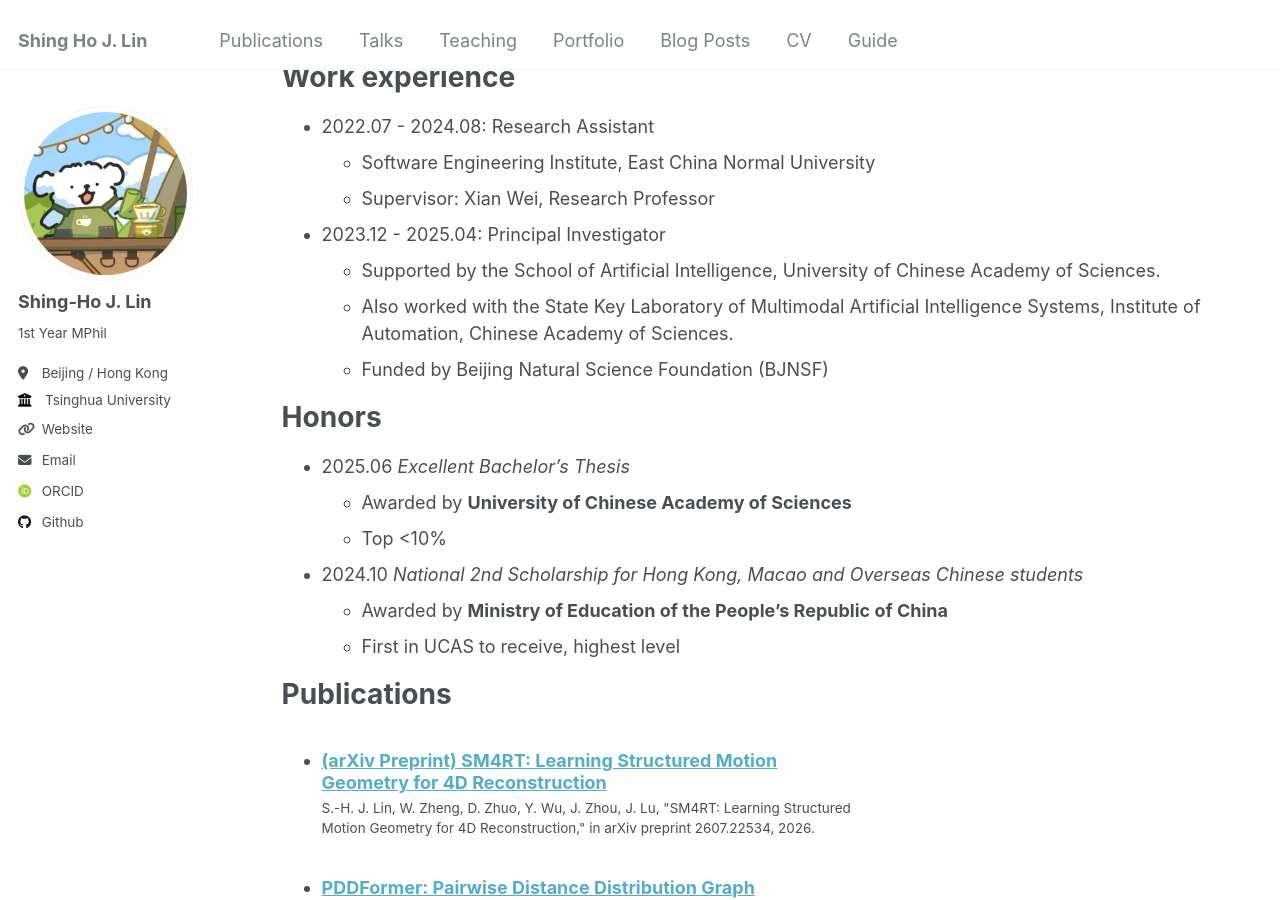
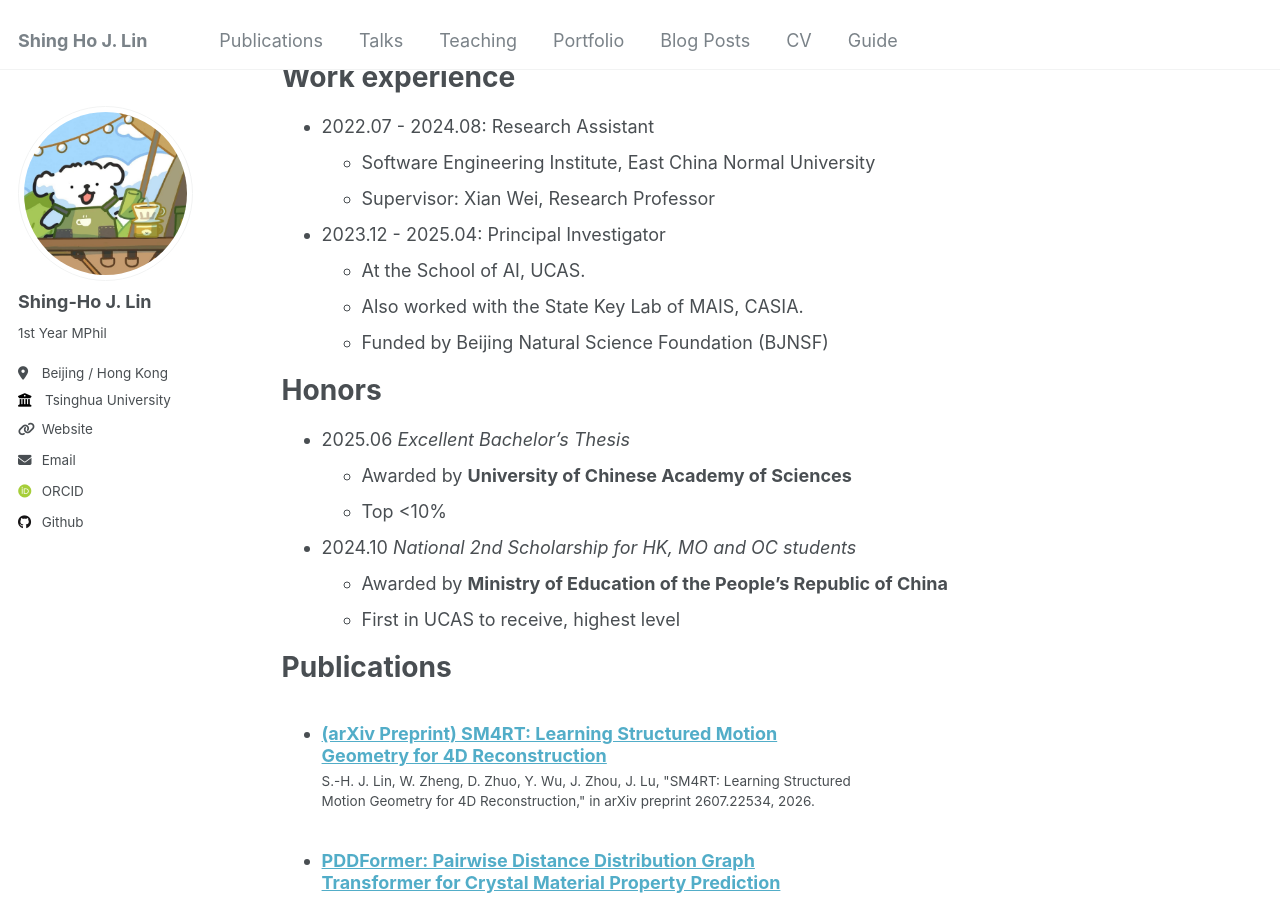
Before and after one commit to shjlin/shjlin.github.io, a Jekyll site: the page built from _pages/cv.md, in a window 1280 px wide and 900 px high, scrolled down 310 px. Built offline with Jekyll 4.4.1, drawn with Linux system fonts in a browser that asks for light colours; some web fonts are replaced.

Commit message:
Update cv.md

```diff
--- a/_pages/cv.md
+++ b/_pages/cv.md
@@ -22,8 +22,8 @@ Work experience
   * Supervisor: Xian Wei, Research Professor
 
 * 2023.12 - 2025.04: Principal Investigator
-  * Supported by the School of Artificial Intelligence, University of Chinese Academy of Sciences.
-  * Also worked with the State Key Laboratory of Multimodal Artificial Intelligence Systems, Institute of Automation, Chinese Academy of Sciences.
+  * At the School of AI, UCAS.
+  * Also worked with the State Key Lab of MAIS, CASIA.
   * Funded by Beijing Natural Science Foundation (BJNSF)
 
 Honors
@@ -31,7 +31,7 @@ Honors
 * 2025.06 *Excellent Bachelor's Thesis*
   * Awarded by **University of Chinese Academy of Sciences**
   * Top <10%
-* 2024.10 *National 2nd Scholarship for Hong Kong, Macao and Overseas Chinese students*
+* 2024.10 *National 2nd Scholarship for HK, MO and OC students*
   * Awarded by **Ministry of Education of the People’s Republic of China**
   * First in UCAS to receive, highest level
 
```
